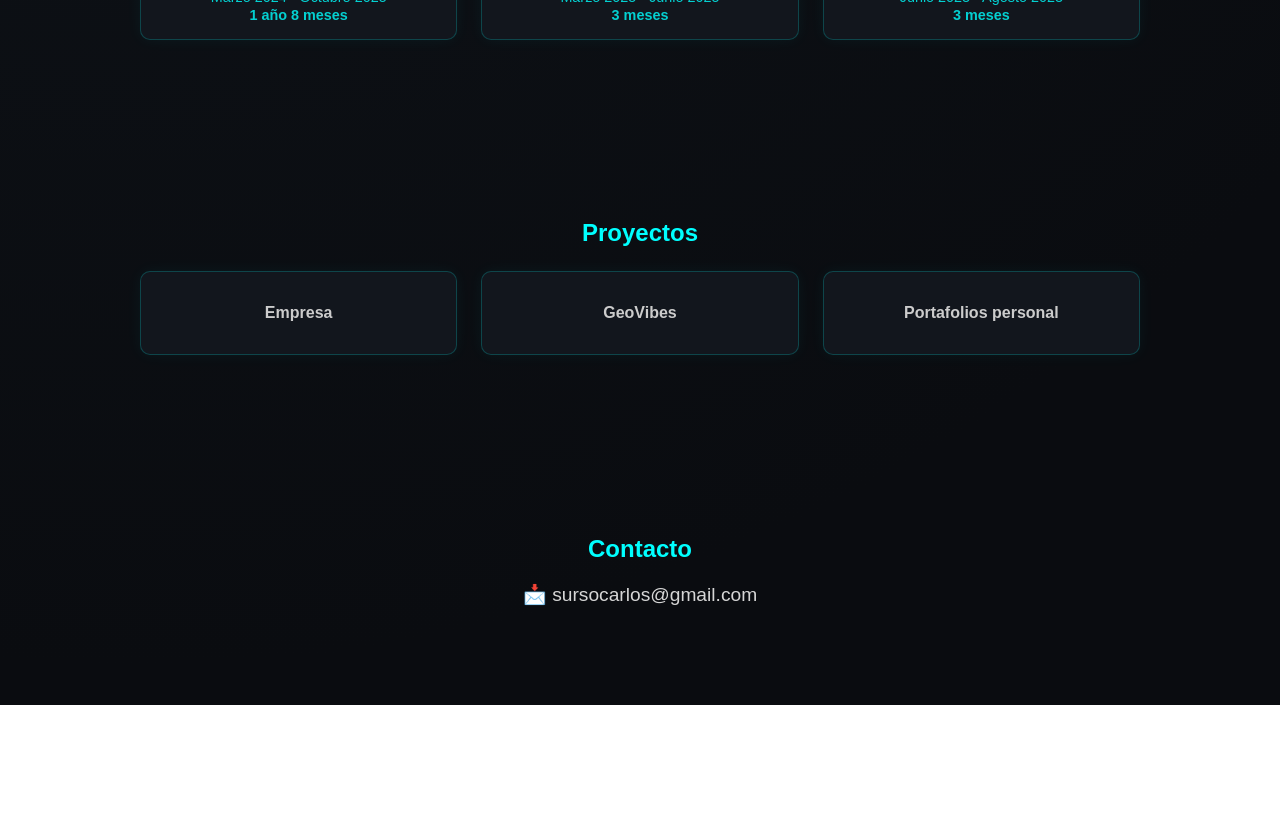
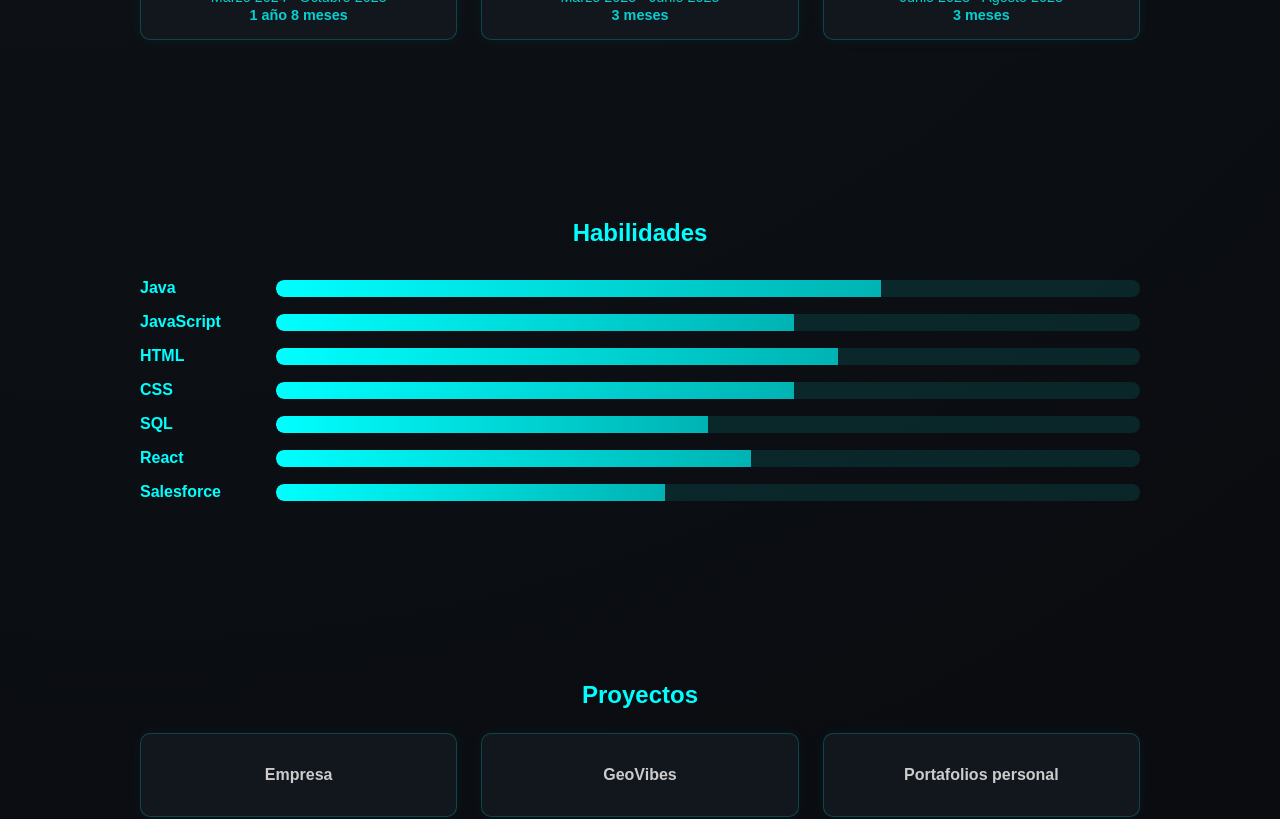
Before and after one commit to sursocarlos/CarlosFloresCV, a React (Vite) app: page / in a window 1280 px wide. Shown: the part 1120-1939 px from the top of the page. Before the commit the page ends 1825 px from the top, so only its background shows below. Built offline with nearby package versions, Linux system fonts and the light colour scheme.

Commit message:
Agregamos Skills

```diff
--- a/src/components/Body.jsx
+++ b/src/components/Body.jsx
@@ -10,8 +10,8 @@ function Body() {
   const { lang } = useContext(LanguageContext);
 
   return (
-    <section className="Body">
-      <div className="containerReal" id="sobre-mi">
+    <section className="Body" id="sobre-mi">
+      <div className="containerReal">
         <img src={carlos} alt="carlos" />
         <div className="sobreMi">
           <h2>{lang === "es" ? "Sobre mí" : "About Me"}</h2>
@@ -110,6 +110,33 @@ function Body() {
         </div>
       </div>
 
+      {/* ===== HABILIDADES ===== */}
+      <div className="container skills" id="habilidades">
+        <h2>{lang === "es" ? "Habilidades" : "Skills"}</h2>
+        <div className="skills-list">
+          {[
+            { name: "Java", level: 70 },
+            { name: "JavaScript", level: 60 },
+            { name: "HTML", level: 65 },
+            { name: "CSS", level: 60 },
+            { name: "SQL", level: 50 },
+            { name: "React", level: 55 },
+            { name: "Salesforce", level: 45 },
+          ].map((skill) => (
+            <div className="skill-row" key={skill.name}>
+              <span className="skill-name">{skill.name}</span>
+              <div className="skill-bar">
+                <div
+                  className="skill-fill"
+                  style={{ width: `${skill.level}%` }}
+                ></div>
+              </div>
+            </div>
+          ))}
+        </div>
+      </div>
+
+      {/* Proyectos */}
       <div className="container projects" id="proyectos">
         <h2>{lang === "es" ? "Proyectos" : "Projects"}</h2>
         <div className="cards">
--- a/src/components/Header.jsx
+++ b/src/components/Header.jsx
@@ -14,10 +14,12 @@ function Header() {
         </div>
 
         <nav>
-          <a href="#inicio">{lang === "es" ? "Inicio" : "Home"}</a>
-          <a href="#sobre-mi">{lang === "es" ? "Sobre mí" : "About Me"}</a>
-          <a href="#experiencia">{lang === "es" ? "Habilidades" : "Skills"}</a>
-          <a href="#certificaciones">{lang === "es" ? "Certificaciones" : "Certifications"}</a>
+          <a href="#sobre-mi">{lang === "es" ? "Inicio" : "Home"}</a>
+          <a href="#experiencia">{lang === "es" ? "Experiencia" : "Experience"}</a>
+          <a href="#habilidades">{lang === "es" ? "Habilidades" : "Skills"}</a>
+          <a href="#certificaciones">
+            {lang === "es" ? "Certificaciones" : "Certifications"}
+          </a>
           <a href="#contacto">{lang === "es" ? "Contacto" : "Contact"}</a>
         </nav>
 
--- a/src/styles/Body.css
+++ b/src/styles/Body.css
@@ -207,3 +207,87 @@
   font-size: 0.9rem;
   font-weight: 600;
 }
+
+#sobre-mi,
+#experiencia,
+#habilidades,
+#proyectos,
+#contacto {
+  scroll-margin-top: 100px; /* ajusta al alto de tu header */
+}
+
+/* ===== HABILIDADES VERTICALES REHECHAS ===== */
+.skills {
+  padding: 80px 20px;
+  text-align: center;
+}
+
+.skills h2 {
+  color: #00ffff;
+  margin-bottom: 2rem;
+}
+
+/* Lista vertical */
+.skills-list {
+  display: flex;
+  flex-direction: column;
+  gap: 1rem;
+  max-width: 1000px;
+  margin: 0 auto;
+}
+
+/* Cada fila de habilidad */
+.skill-row {
+  display: flex;
+  align-items: center;
+  gap: 1rem;
+}
+
+/* Nombre de la habilidad */
+.skill-name {
+  width: 120px;
+  font-weight: 600;
+  color: #00ffff;
+  flex-shrink: 0;
+  text-align: left;
+}
+
+/* Barra de progreso */
+.skill-bar {
+  flex-grow: 1;
+  height: 17px;
+  background: rgba(0, 255, 255, 0.1);
+  border-radius: 8px;
+  overflow: hidden;
+  position: relative;
+  transition: background 0.3s;
+}
+
+.skill-bar:hover {
+  background: rgba(0, 255, 255, 0.2);
+}
+
+/* Barra rellena */
+.skill-fill {
+  height: 100%;
+  background: linear-gradient(90deg, #00ffff, #00b3b3);
+  border-radius: 8px 0 0 8px;
+  transition: width 0.6s ease-in-out;
+}
+
+/* Responsive */
+@media (max-width: 768px) {
+  .skill-row {
+    flex-direction: column;
+    align-items: flex-start;
+    gap: 0.5rem;
+  }
+
+  .skill-name {
+    width: 100%;
+  }
+
+  .skill-bar {
+    width: 100%;
+  }
+}
```
